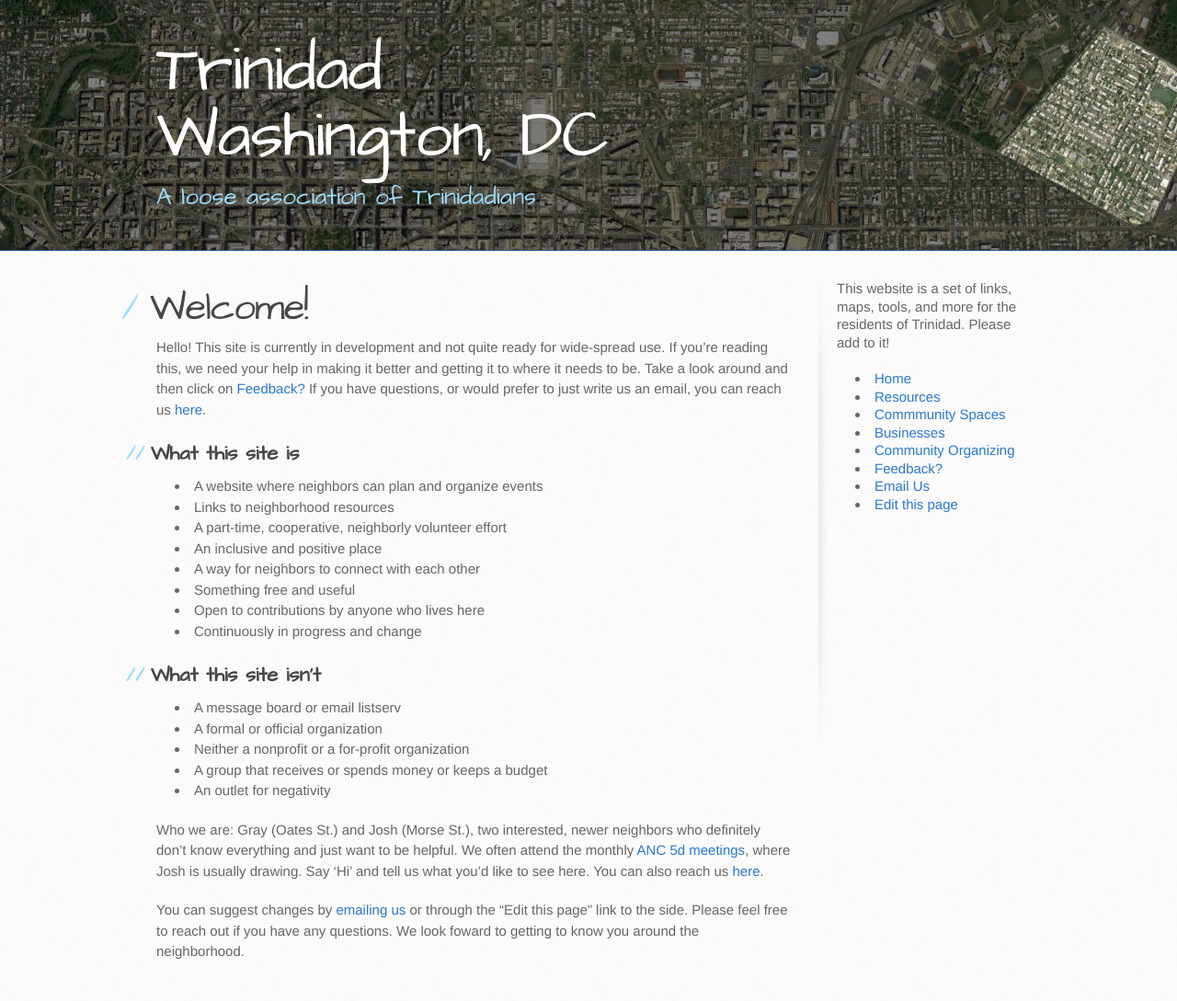
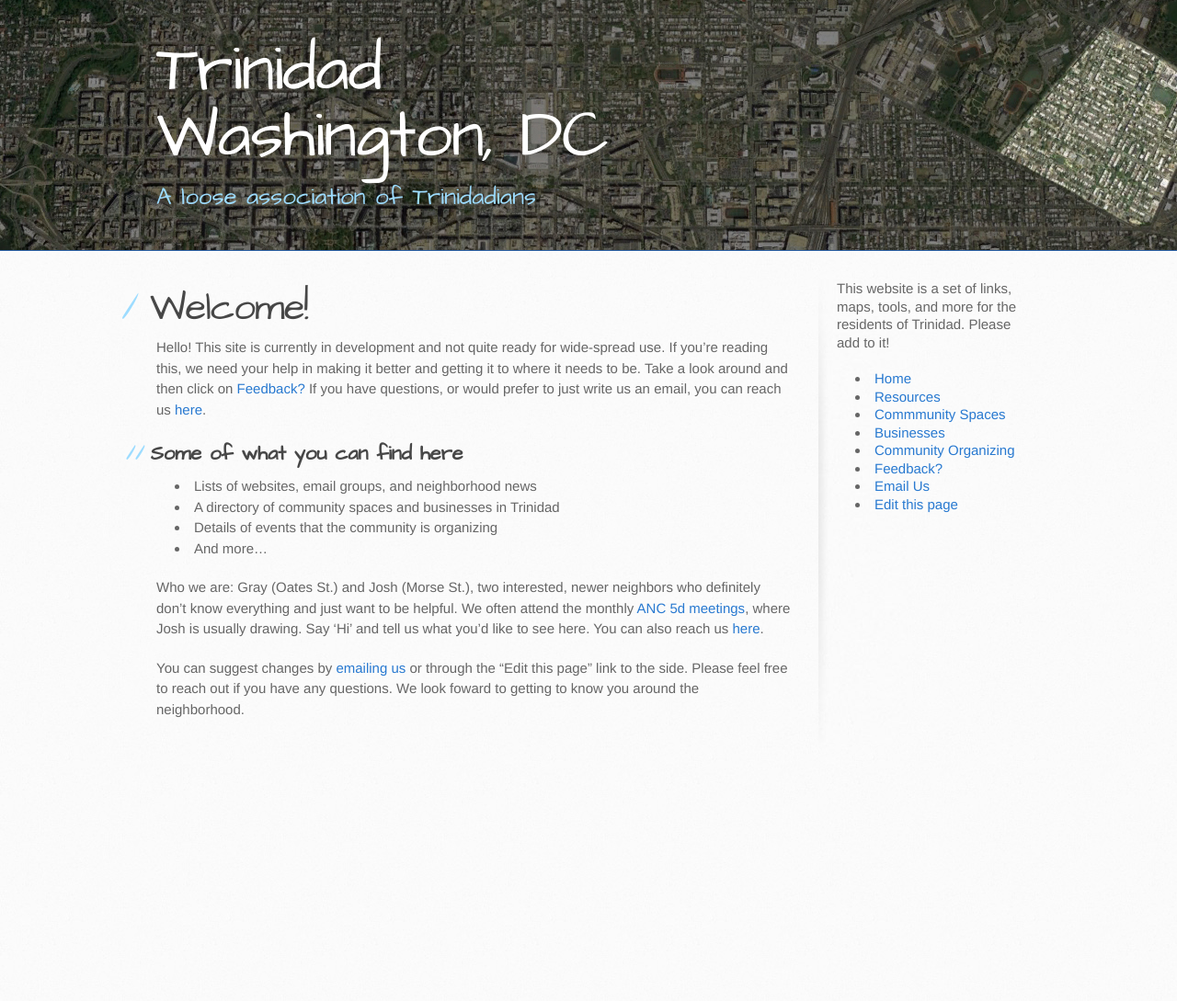
Before and after one commit to gbinal/tobago, a Jekyll site: the page built from index.md, in a window 1280 px wide. Shown: the whole page at 92% size. Built offline with Jekyll 4.4.1, drawn with Linux system fonts in a browser that asks for light colours; after the commit the page ends 900 px from its top, so only the background shows below that.

Commit message:
swapping homepage material

```diff
--- a/index.md
+++ b/index.md
@@ -6,23 +6,12 @@ published: true
 
 Hello! This site is currently **in development** and not quite ready for wide-spread use. If you're reading this, we need your help in making it better and getting it to where it needs to be. Take a look around and then click on [Feedback?](/feedback) If you have questions, or would prefer to just write us an email, you can reach us [here](mailto:trinidad-dc@googlegroups.com).
 
-## What this site is
-* A website where neighbors can plan and organize events
-* Links to neighborhood resources
-* A part-time, cooperative, neighborly volunteer effort
-* An inclusive and positive place
-* A way for neighbors to connect with each other
-* Something free and useful
-* Open to contributions by anyone who lives here
-* Continuously in progress and change
+## Some of what you can find here
 
-## What this site isn’t
-* A message board or email listserv
-* A formal or official organization
-* Neither a nonprofit or a for-profit organization
-* A group that receives or spends money or keeps a budget
-* An outlet for negativity
-
+* Lists of websites, email groups, and neighborhood news
+* A directory of community spaces and businesses in Trinidad
+* Details of events that the community is organizing
+* And more...
 
 Who we are: Gray (Oates St.) and Josh (Morse St.), two interested, newer neighbors who definitely don't know everything and just want to be helpful. We often attend the monthly [ANC 5d meetings](http://www.anc5d.org), where Josh is usually drawing. Say 'Hi' and tell us what you'd like to see here. You can also reach us [here](mailto:trinidad-dc@googlegroups.com).
 
```
